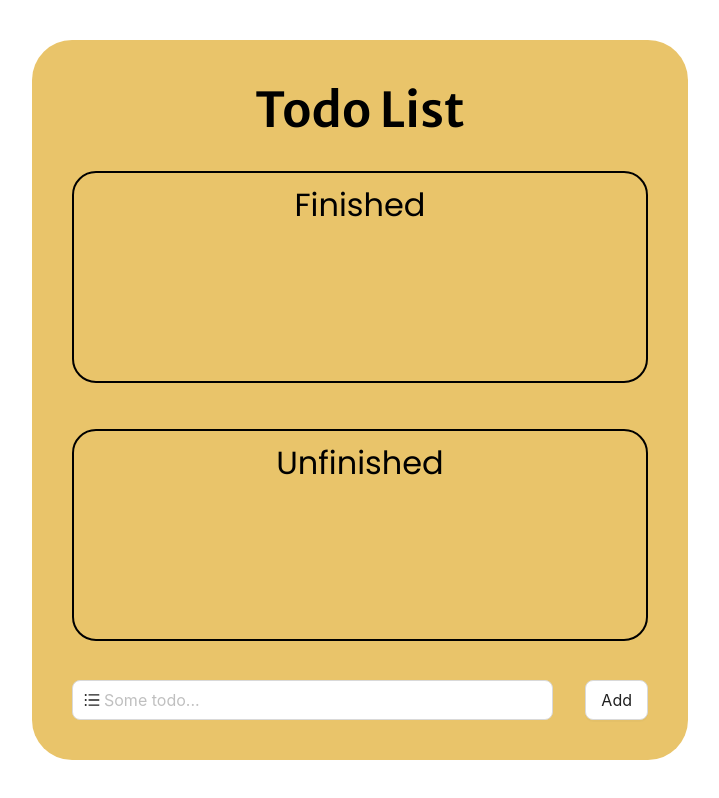
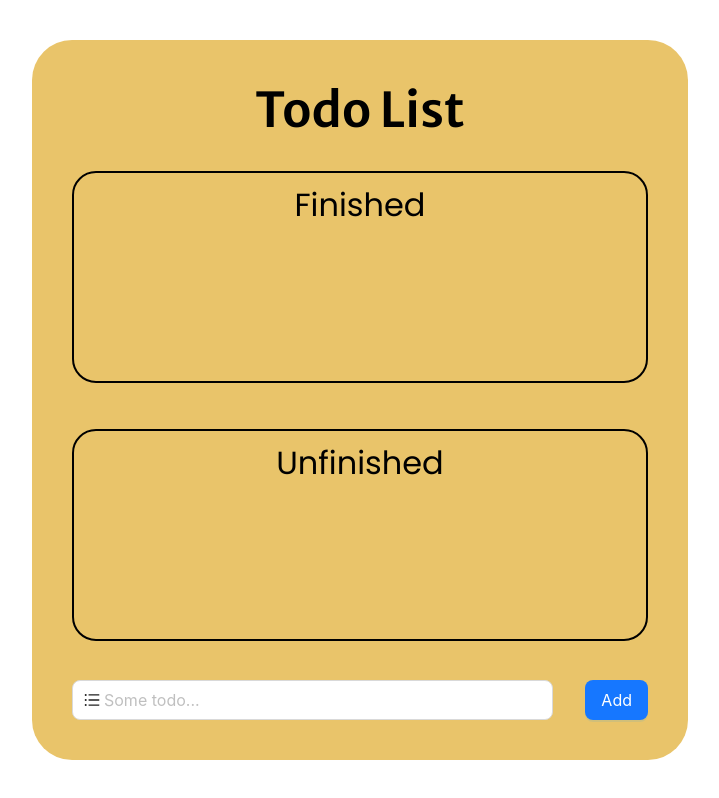
Before and after one commit to lephuthuc2001/TODOList, a React (Create React App) app: page / in a window 1280 px wide. Shown: the whole page, without its empty margins (280-999 px from the left). Built offline with nearby package versions, Linux system fonts and the light colour scheme.

Commit message:
Changed Button colors

```diff
--- a/src/components/TodoForm.tsx
+++ b/src/components/TodoForm.tsx
@@ -51,6 +51,7 @@ function TodoForm() {
         size={isLg ? "large" : isMd ? "middle" : "small"}
         htmlType="submit"
         shape="default"
+        type="primary"
       >
         Add
       </Button>
```
